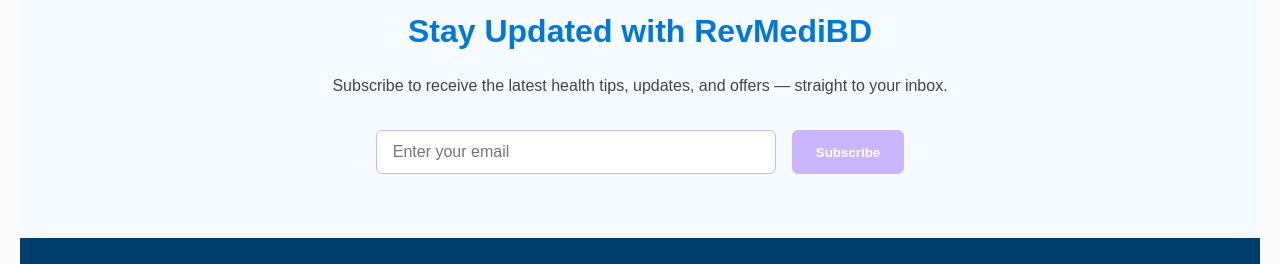
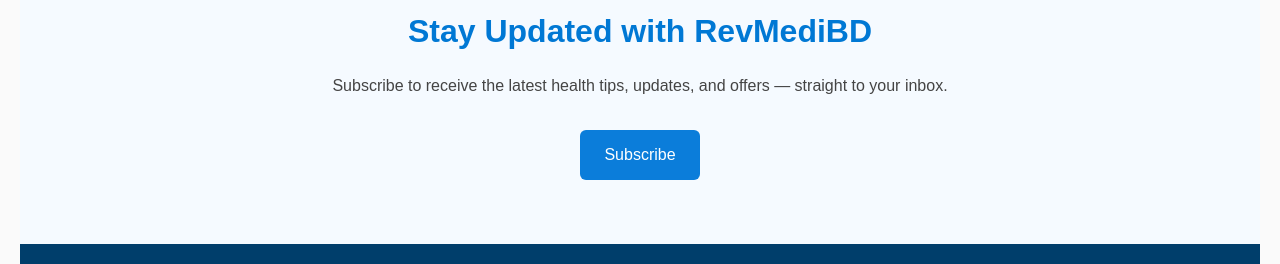
Before and after one commit to Ajax464/RevMediBD, a plain HTML site: page index.html in a window 1280 px wide. Shown: the part 4400-4664 px from the top of the page. Drawn offline with Linux system fonts and the light colour scheme; files that its build step writes are made by us from their sources.

Commit message:
Update index.html

```diff
--- a/index.html
+++ b/index.html
@@ -491,9 +491,9 @@
         <h2>Stay Updated with RevMediBD</h2>
         <p>Subscribe to receive the latest health tips, updates, and offers — straight to your inbox.</p>
       </div>
-      <form class="newsletter-form" action="#" method="POST">
-        <input type="email" placeholder="Enter your email" required />
-        <button type="submit">Subscribe</button>
+    <a href="http://localhost/Login/" target="_blank" class="bdcare-button">
+          Subscribe
+        </a>
       </form>
     </div>
   </section>
```
